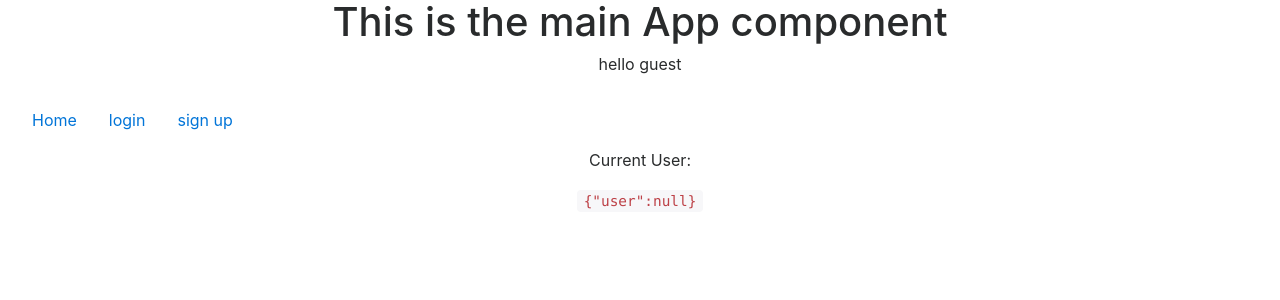
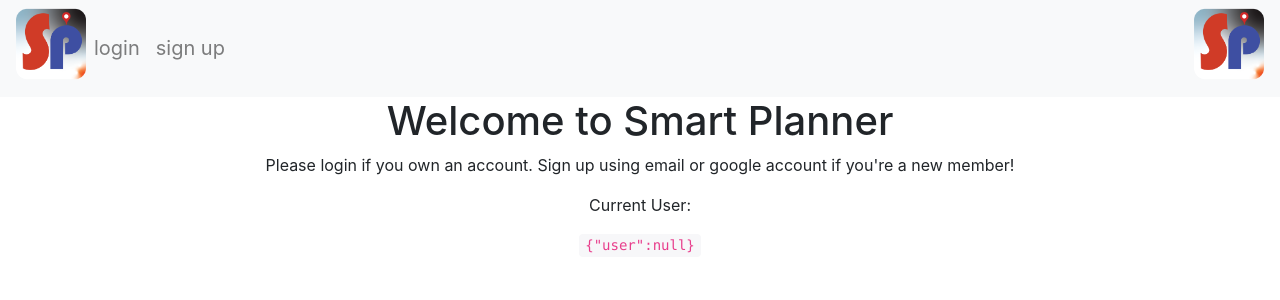
Before and after one commit to bu-cmkc/planner-app, a React (Create React App) app: page / in a window 1280 px wide. Shown: the top 300 px of the page. Built offline with nearby package versions, Linux system fonts and the light colour scheme; no server answers.

Commit message:
navbar edited

```diff
--- a/package.json
+++ b/package.json
@@ -50,5 +50,9 @@
     "not dead",
     "not ie <= 11",
     "not op_mini all"
-  ]
+  ],
+  "devDependencies": {
+    "file-loader": "^3.0.1",
+    "url-loader": "^1.1.2"
+  }
 }
--- a/src/App.css
+++ b/src/App.css
@@ -43,17 +43,18 @@ label.inline {
   color: #61dafb;
 }
 
-.Logo {
-  background-image: url(https://via.placeholder.com/30);
-}
-.navbar-brand {
+.navbar-logo {
   display: flex;
   align-items: center;
 }
-.navbar-brand img {
+.navbar-logo img {
   /* padding: 7px 14px; */
-  width: 30px;
+  width: 70px;
   height: auto;
+  margin-top: -7px;
+}
+.nav-item {
+  font-size: 20px;
 }
 @keyframes App-logo-spin {
   from {
--- a/src/App.js
+++ b/src/App.js
@@ -4,7 +4,9 @@ import { Route, Link } from 'react-router-dom'
 
 
 // import logo from './logo.svg';
+// import Anpm install --save bootstrappp.css and bootstrap css
 import './App.css';
+import 'bootstrap/dist/css/bootstrap.css';
 
 import LoginForm from './components/Login/LoginForm';
 import SignupForm from './components/SignupForm';
@@ -16,54 +18,78 @@ import YelpFusion from './components/YelpFusion';
 const DisplayLinks = props => {
 	if (props.loggedIn) {
 		return (
-			<nav className="navbar" bg="light" expand="lg">
-				<ul className="nav">
-					<li className="nav-item">
-						{/* <Link to="/" className="nav-link">
-							<img src={logo} style={{width:100, marginTop: -7}} />
-							Home
-						</Link> */}
-						<a href="#" className='navbar-brand'><img src="https://www.w3schools.com/images/w3schools_green.jpg"/></a>
-					</li>
-					<li className="nav-item">
+			<nav class="navbar navbar-expand-lg navbar-light bg-light">
+  				<a href="#" className='navbar-logo'><img src={require("./SP_logo.png")}/></a>
+  				{/* <button class="navbar-toggler" type="button" data-toggle="collapse" data-target="#navbarText" aria-controls="navbarText" aria-expanded="false" aria-label="Toggle navigation">
+  			  		<span class="navbar-toggler-icon"></span>
+  				</button> */}
+  				<div class="collapse navbar-collapse" id="navbarText">
+  			  		<ul class="navbar-nav mr-auto">
+  			    		<li class="nav-item">
 							<Link to="/addPreferences" className="nav-link">
-							AddPreferences
+			 					Preferences
 			 				</Link>
   			    		</li>
-					<li className="nav-item">
+  			    		<li class="nav-item">
 							<Link to="/yelpFusion" className="nav-link">
 								Yelp Fusion
 				 			</Link>
   			    		</li>
-					<li>
+  			    		<li class="nav-item">
 						  	<Link to="#" className="nav-link" onClick={props._logout}>
 			 					Logout
 				 			</Link>
   			    		</li>
   			  		</ul>
+  			  		<span class="navbar-logo">
+						<img src={require("./SP_logo.png")}/>
+  			  		</span>
+  				</div>
 			</nav>
-
 		)
 	} else {
 		return (
-			<nav className="navbar">
-				<ul className="nav">
-					<li className="nav-item">
-						<Link to="/" className="nav-link">
-							Home
-						</Link>
-					</li>
-					<li className="nav-item">
+			// <nav className="navbar">
+			// 	<ul className="nav">
+			// 		<li className="nav-item">
+			// 			<Link to="/" className="nav-link">
+			// 				Home
+			// 			</Link>
+			// 		</li>
+			// 		<li className="nav-item">
+			// 			<Link to="/login" className="nav-link">
+			// 				login
+			// 			</Link>
+			// 		</li>
+			// 		<li className="nav-item">
+			// 			<Link to="/signup" className="nav-link">
+			// 				sign up
+			// 			</Link>
+			// 		</li>
+			// 	</ul>
+			// </nav>
+			<nav class="navbar navbar-expand-lg navbar-light bg-light">
+  				<a href="#" className='navbar-logo'><img src={require("./SP_logo.png")}/></a>
+  				{/* <button class="navbar-toggler" type="button" data-toggle="collapse" data-target="#navbarText" aria-controls="navbarText" aria-expanded="false" aria-label="Toggle navigation">
+  			  		<span class="navbar-toggler-icon"></span>
+  				</button> */}
+  				<div class="collapse navbar-collapse" id="navbarText">
+  			  		<ul class="navbar-nav mr-auto">
+  			    		<li class="nav-item">
 						  	<Link to="/login" className="nav-link">
 				 				login
 				 			</Link>
   			    		</li>
-					<li className="nav-item">
+  			    		<li class="nav-item">
 							<Link to="/signup" className="nav-link">
 								sign up
 				 			</Link>
   			    		</li>
   			  		</ul>
+  			  		<span class="navbar-logo">
+						<img src={require("./SP_logo.png")}/>
+  			  		</span>
+  				</div>
 			</nav>
 		)
 	}
@@ -198,10 +224,10 @@ class App extends Component {
 		if (this.state.user === null) {
 			return (
 				<div className="App">
-					<h1>This is the main App component</h1>
-					<p>hello guest</p>
 					{/* LINKS to our different 'pages' */}
 					<DisplayLinks _logout={this._logout} loggedIn={this.state.loggedIn} />
+					<h1>Welcome to Smart Planner</h1>
+					<p>Please login if you own an account. Sign up using email or google account if you're a new member!</p>
 					{/*  ROUTES */}
 					{/* <Route exact path="/" component={Home} /> */}
 					<Route exact path="/" render={() => <Home user={this.state.user} />} />
@@ -223,7 +249,7 @@ class App extends Component {
 				<div className="App">
 					{/* LINKS to our different 'pages' */}
 					<DisplayLinks _logout={this._logout} loggedIn={this.state.loggedIn} />
-					<h1>Planner App</h1>
+					<h1>Smart Planner</h1>
 
 					{/*  ROUTES */}
 					{/* <Route exact path="/" component={Home} /> */}
--- a/src/components/Home.js
+++ b/src/components/Home.js
@@ -7,7 +7,7 @@ const Home = props => {
 		return (
 			<div className="Home">
 				<p>Welcome back {props.user.firstName}!</p>
-                <img id="pfp" src={props.user.photos[0].value}/>
+                {/* <img id="pfp" src={props.user.photos[0].value}/> */}
 				<div className="margins">
                     Let's plan out your trip. Click the Preferences button above to view or edit your preferences. Then head over to the "Schedules" page to view your autogenerated schedules!
                     <br/>
```
Also changed, not shown: src/SP_logo.png (added), 1 other file (tests, documents, lock files or other folders). Lines whose indentation alone changed are shown as unchanged.
